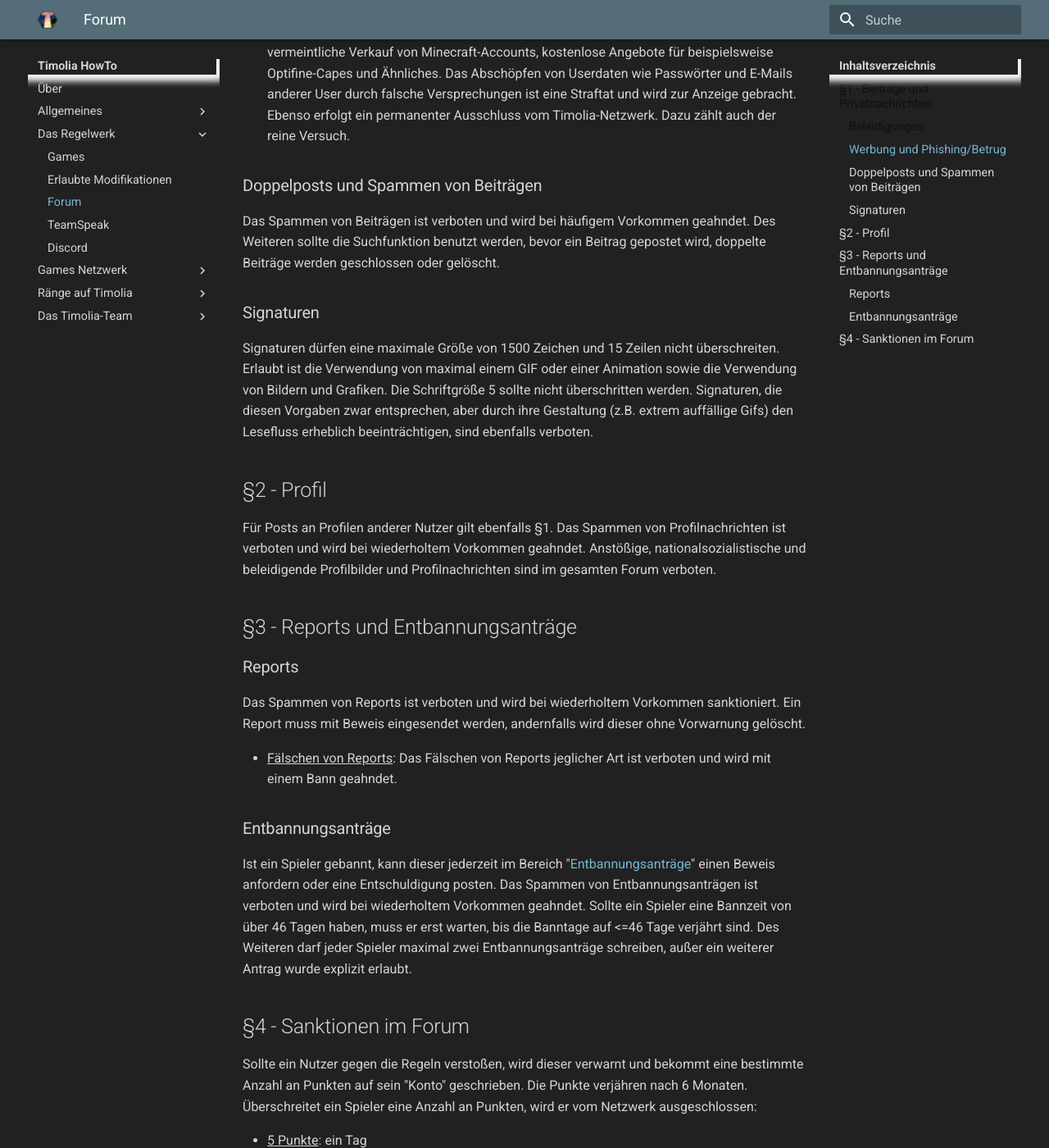
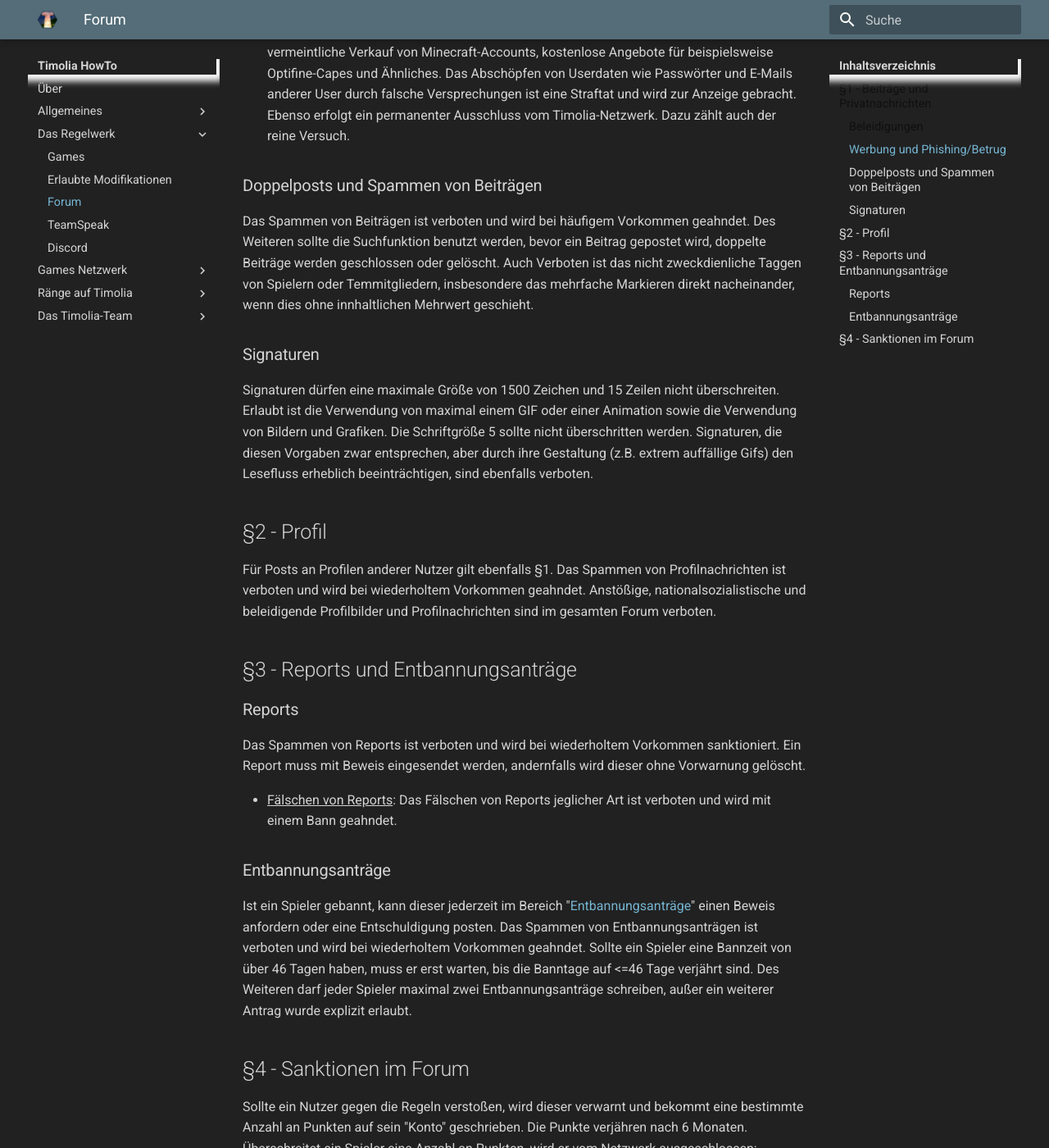
Before and after one commit to TimoliaDE/HowTo, an MkDocs documentation site: the page built from docs/rules/forum.md, in a window 1280 px wide and 1400 px high, scrolled down 734 px. Shown: the whole window at 82% size. Built offline with MkDocs 1.6.1 and Material for MkDocs 9.7.7, drawn with Linux system fonts in a browser that asks for light colours; old or Windows-style settings are respelled for this version of MkDocs; part of the change alters nothing that is shown; some of the changed text lies outside the part shown.

Commit message:
Spamtaggen verbieten im Forum

```diff
--- a/docs/rules/forum.md
+++ b/docs/rules/forum.md
@@ -18,6 +18,7 @@ permanenter Ausschluss vom Timolia-Netzwerk. Dazu zählt auch der reine Versuch.
 
 ### Doppelposts und Spammen von Beiträgen
 Das Spammen von Beiträgen ist verboten und wird bei häufigem Vorkommen geahndet. Des Weiteren sollte die Suchfunktion benutzt werden, bevor ein Beitrag gepostet wird, doppelte Beiträge werden geschlossen oder gelöscht.
+Auch Verboten ist das nicht zweckdienliche Taggen von Spielern oder Temmitgliedern, insbesondere das mehrfache Markieren direkt nacheinander, wenn dies ohne innhaltlichen Mehrwert geschieht.
 
 ### Signaturen
 Signaturen dürfen eine maximale Größe von 1500 Zeichen und 15 Zeilen nicht überschreiten. Erlaubt ist die Verwendung von maximal einem GIF oder einer Animation sowie die Verwendung von Bildern und Grafiken. Die Schriftgröße 5 sollte nicht überschritten werden.
@@ -52,4 +53,4 @@ Sollte ein Nutzer gegen die Regeln verstoßen, wird dieser verwarnt und bekommt
 
 <strong>Das Team behält sich das Recht vor, bestimmtes Handeln zu sanktionieren, welches nicht explizit in den Regeln aufgelistet ist.</strong>
 
-Letzte Aktualisierung: 03. Oktober 2019
+Letzte Aktualisierung: 24. April 2020
```
